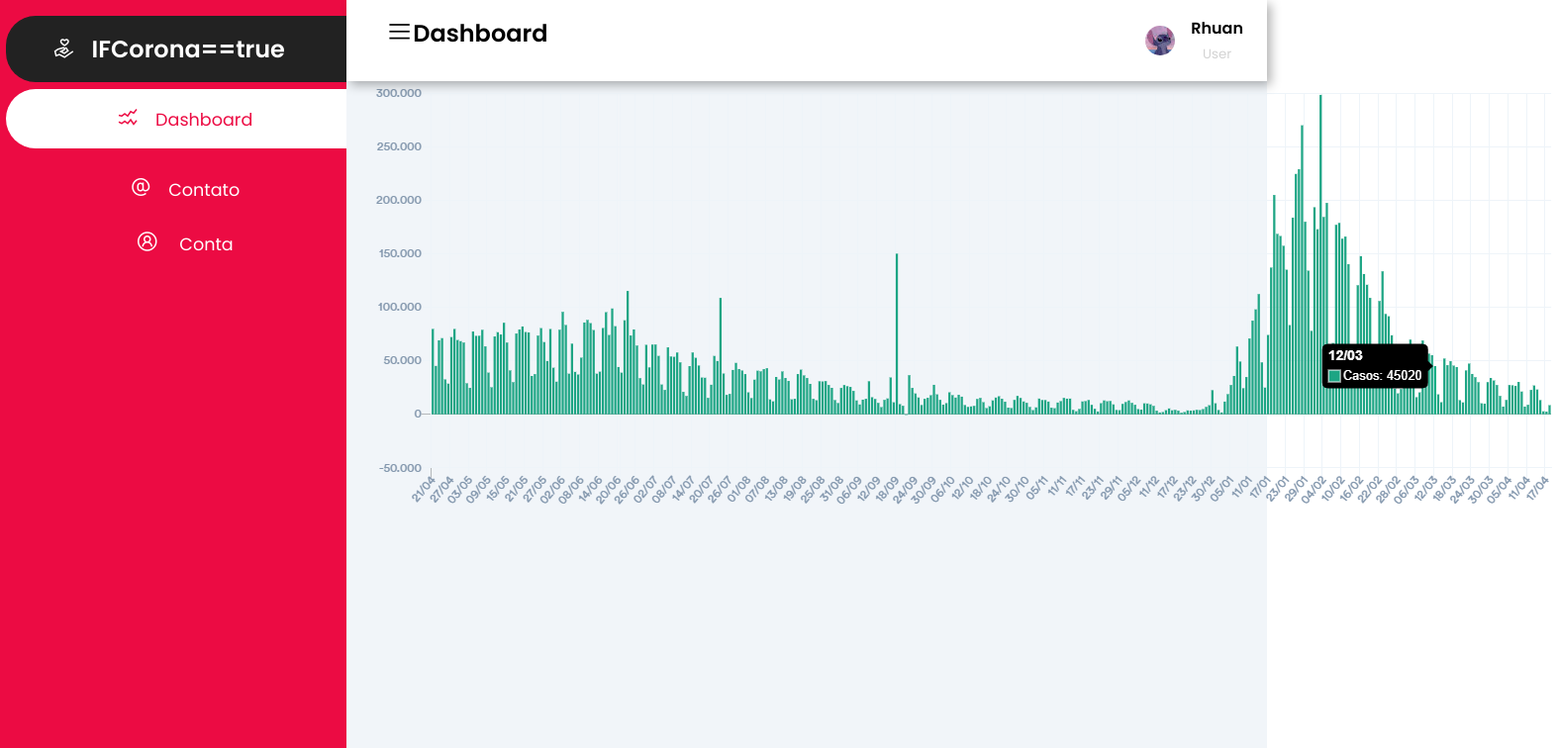
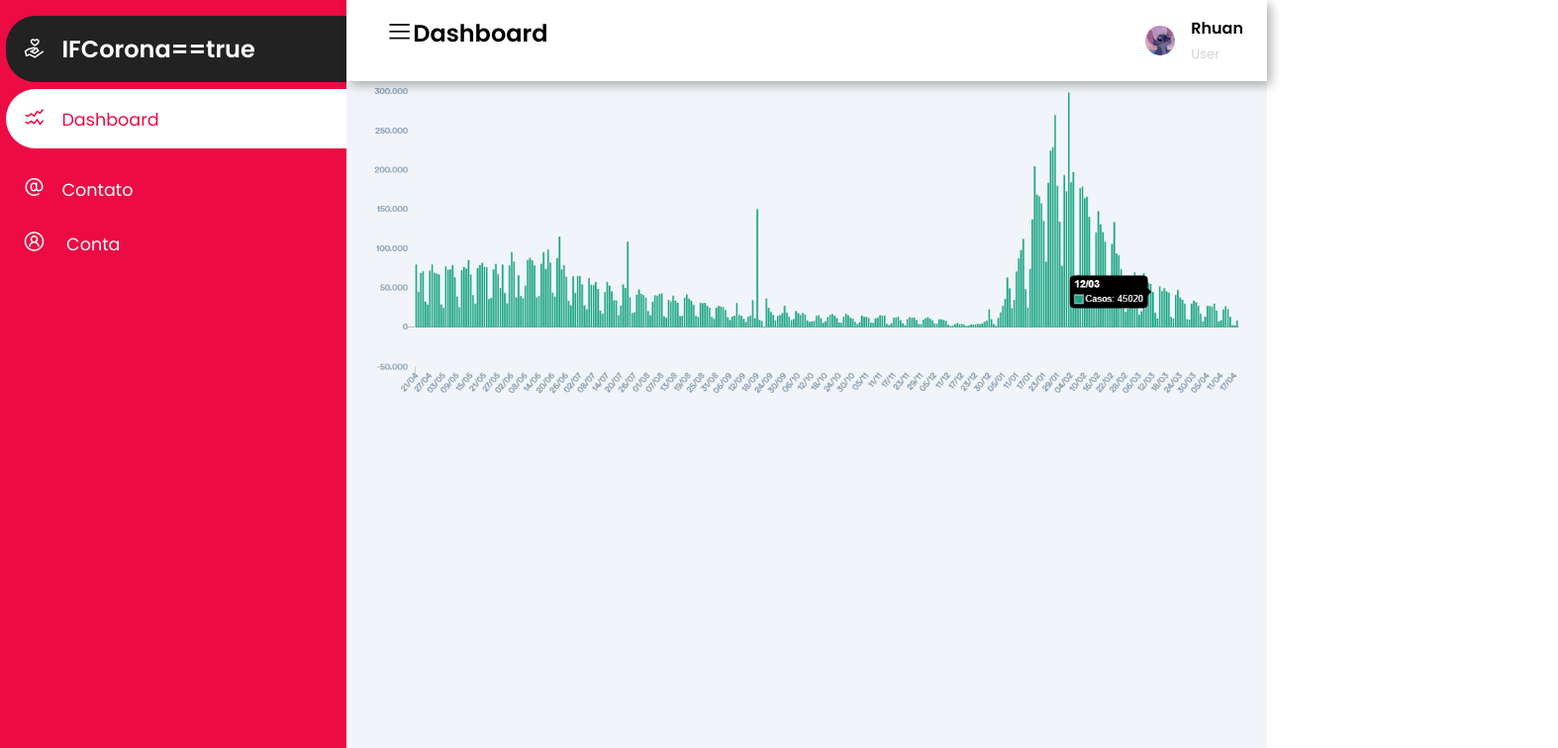
Before and after one commit to RhuanGabriel1/projeto-ifcorona, a React (Create React App) app in the folder projeto-react/if-corona/: page / in a window 1280 px wide. Shown: the top 756 px of the page at 99% size, 1574 px wide, since content can reach past the window. Built offline with nearby package versions, Linux system fonts and the light colour scheme.

Commit message:
corrigindo problemas no css
Co-Authored-By: Marcelo13104 <92059888+Marcelo13104@users.noreply.github.com>

```diff
--- a/projeto-react/if-corona/src/App.css
+++ b/projeto-react/if-corona/src/App.css
@@ -1,6 +1,3 @@
-.App {
-  text-align: center;
-}
 
 .App-logo {
   height: 40vmin;
--- a/projeto-react/if-corona/src/components/Header.js
+++ b/projeto-react/if-corona/src/components/Header.js
@@ -1,5 +1,5 @@
 import React from 'react';
-import UserWreapper from './UserWreapper';
+import UserWrapper from './UserWrapper';
 import './Header.css'
 
 const Header = (props) =>{
@@ -9,7 +9,7 @@ const Header = (props) =>{
             <label for="nav" id="cursor"><span className="las la-bars"></span></label>
             Dashboard
         </h2>
-        <UserWreapper/>
+        <UserWrapper/>
         </header>
     )
 }
--- a/projeto-react/if-corona/src/components/Main.css
+++ b/projeto-react/if-corona/src/components/Main.css
@@ -1,11 +1,6 @@
-.main-content{
-    transition: margin-left 300ms;
-    margin-left: 350px;
-}
-
 main{
     margin-top:30px;
     padding: 2rem 1.5rem;
     background-color: #f1f5f9;
     min-height: calc(100vh - 90px);
- }
+}
--- a/projeto-react/if-corona/src/components/MainContent.css
+++ b/projeto-react/if-corona/src/components/MainContent.css
@@ -0,0 +1,12 @@
+.main-content{
+    transition: margin-left 300ms;
+    margin-left: 350px;
+}
+
+.img-content img{
+    display: block;
+    max-width: 100%;
+    max-height: 100%;
+    margin-left: auto;
+    margin-right: auto;
+}
--- a/projeto-react/if-corona/src/components/UserWreapper.js
+++ b/projeto-react/if-corona/src/components/UserWrapper.js
@@ -1,5 +1,5 @@
 import React from 'react';
-import './UserWreapper.css'
+import './UserWrapper.css'
 
 const UserWreapper = (props) =>{
     return(
```
Also changed, not shown: projeto-react/if-corona/src/components/UserWrapper.css (renamed from projeto-react/if-corona/src/components/UserWreapper.css).
